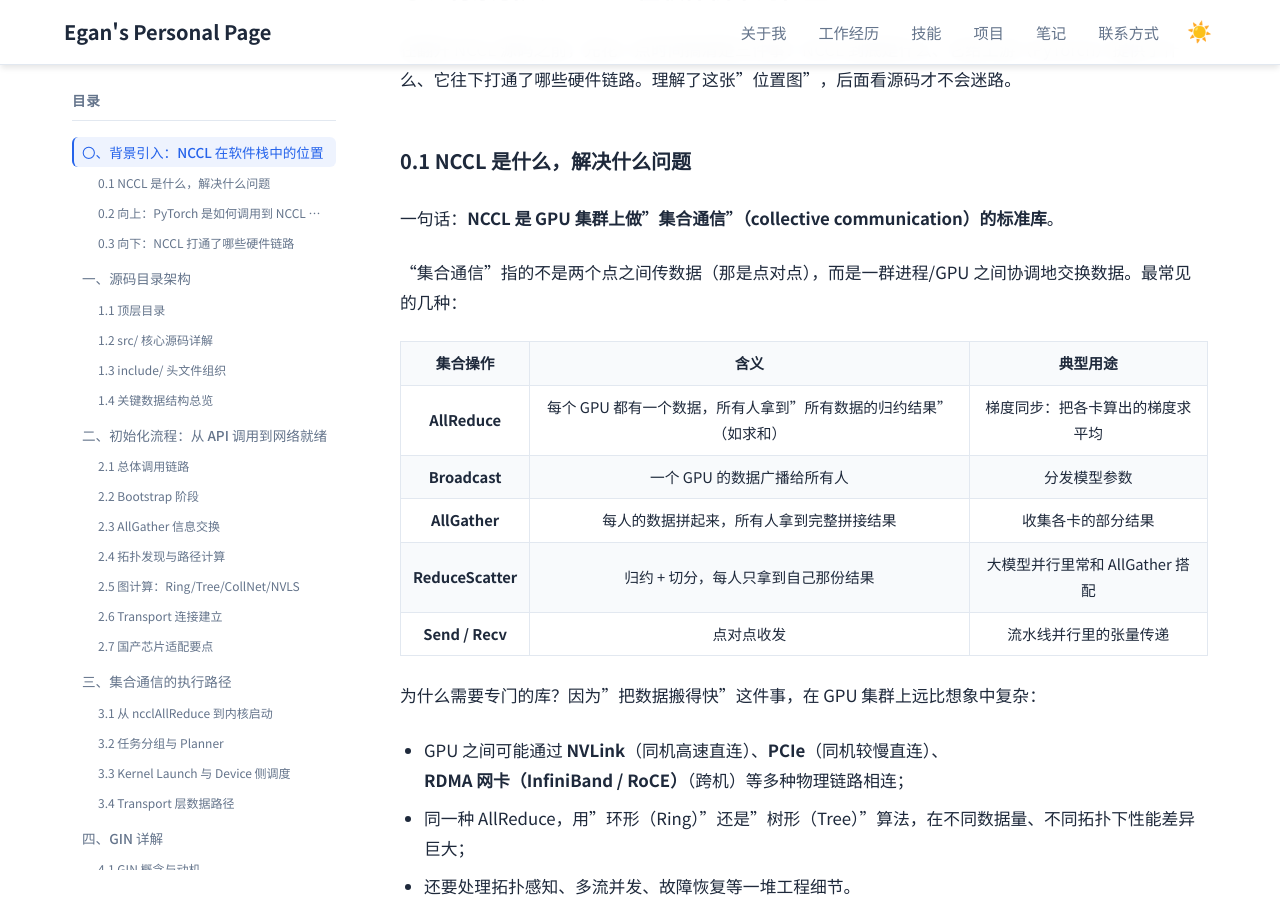
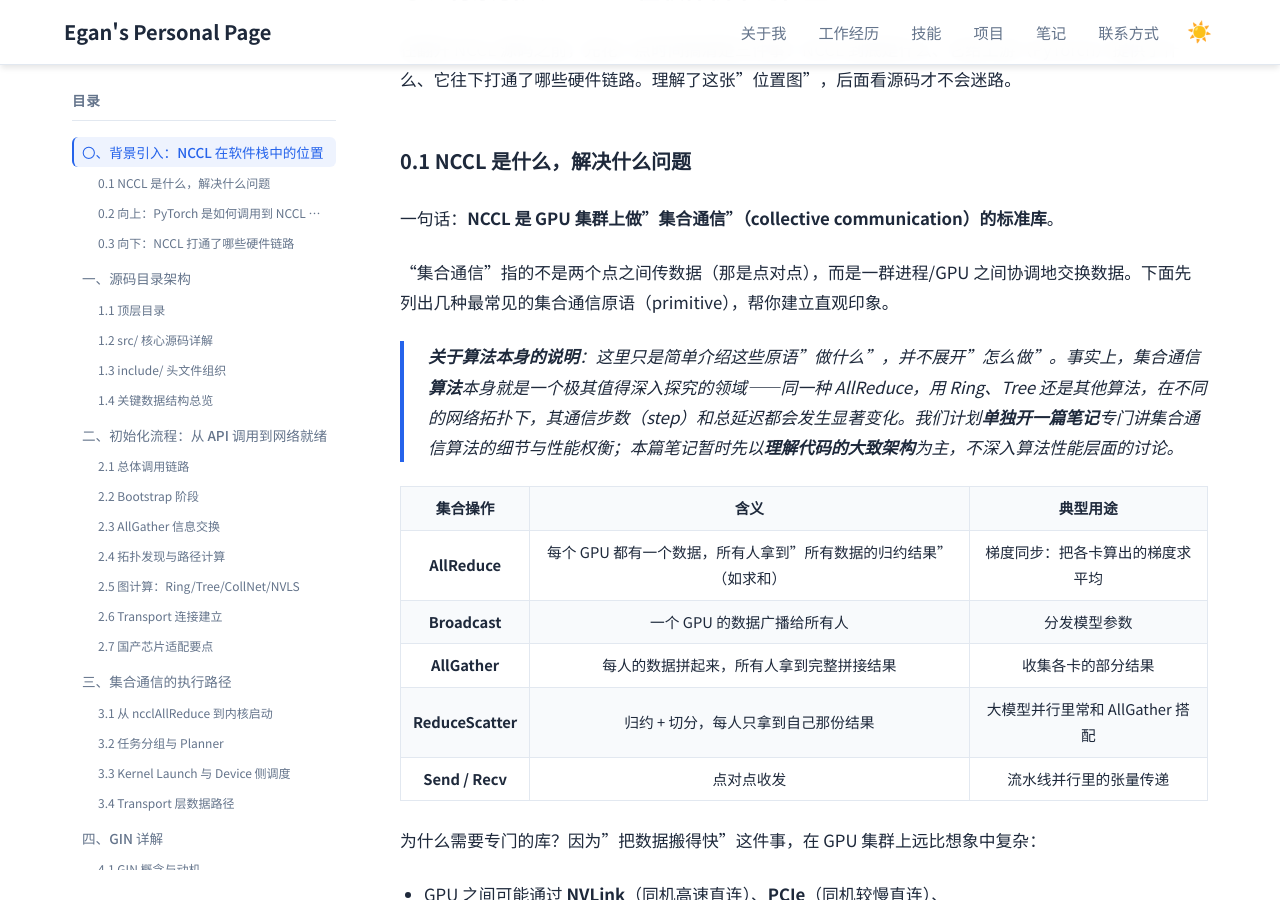
Before and after one commit to Lejun-Hu/Lejun-Hu.github.io, a Jekyll site: the page built from _notes/2026-8-24-nccl-source-study.md, in a window 1280 px wide and 900 px high, scrolled down 910 px. Built offline with Jekyll 4.4.1, drawn with Linux system fonts in a browser that asks for light colours.

Commit message:
add note about collective communication algorithms scope

```diff
--- a/_notes/2026-8-24-nccl-source-study.md
+++ b/_notes/2026-8-24-nccl-source-study.md
@@ -26,7 +26,9 @@ published: true
 
 一句话：**NCCL 是 GPU 集群上做"集合通信"（collective communication）的标准库**。
 
-"集合通信"指的不是两个点之间传数据（那是点对点），而是一群进程/GPU 之间协调地交换数据。最常见的几种：
+"集合通信"指的不是两个点之间传数据（那是点对点），而是一群进程/GPU 之间协调地交换数据。下面先列出几种最常见的集合通信原语（primitive），帮你建立直观印象。
+
+> **关于算法本身的说明**：这里只是简单介绍这些原语"做什么"，并不展开"怎么做"。事实上，集合通信**算法**本身就是一个极其值得深入探究的领域——同一种 AllReduce，用 Ring、Tree 还是其他算法，在不同的网络拓扑下，其通信步数（step）和总延迟都会发生显著变化。我们计划**单独开一篇笔记**专门讲集合通信算法的细节与性能权衡；本篇笔记暂时先以**理解代码的大致架构**为主，不深入算法性能层面的讨论。
 
 | 集合操作 | 含义 | 典型用途 |
 |----------|------|----------|
```
